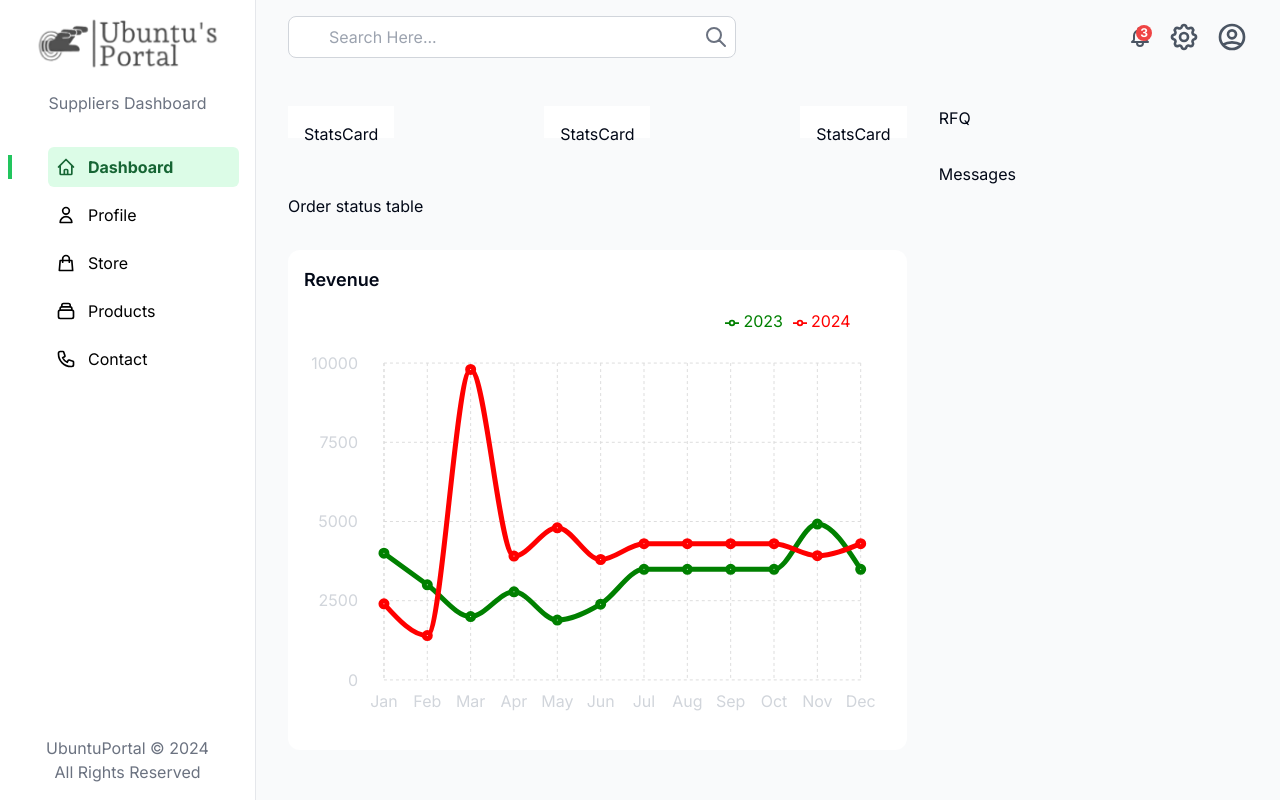
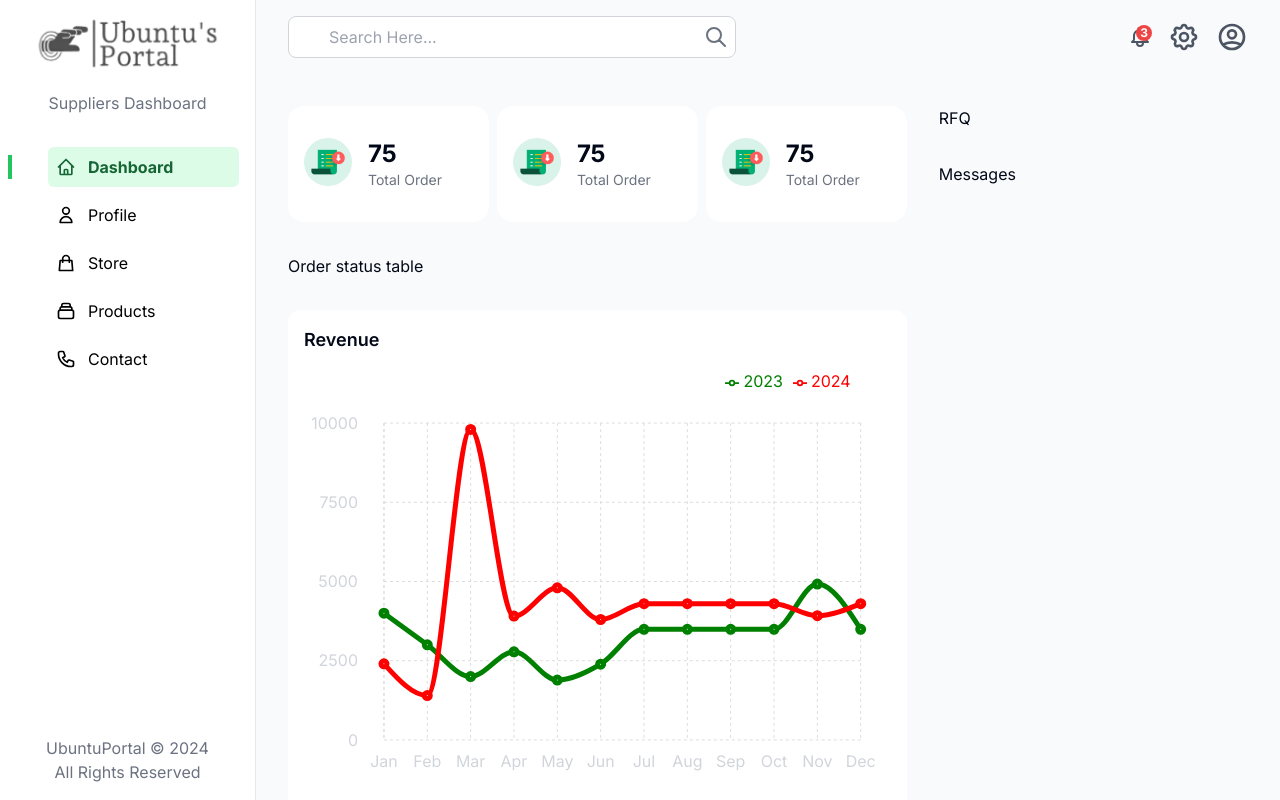
Before and after one commit to ubuntuportal/ubuntu_portal, a Next.js app in the folder ubuntu_portal_frontend/: page /supplier/dashboard in a window 1280 px wide. Built offline with nearby package versions, Linux system fonts and the light colour scheme.

Commit message:
completed status card

```diff
--- a/ubuntu_portal_frontend/components/supplier/StatsCard.tsx
+++ b/ubuntu_portal_frontend/components/supplier/StatsCard.tsx
@@ -1,4 +1,20 @@
 function StatsCard() {
-  return <div className="bg-white h-1/4 w-auto p-4"> StatsCard</div>;
+  return (
+    <div className="rounded-2xl bg-white p-4 flex-1  min-w-[130px]">
+      <div className="flex">
+        <img
+          src="/Icon_Order.png"
+          alt="Order"
+          className="h-12 w-12 my-4 mr-4"
+        />
+        <div className="my-4">
+          <h1 className="text-2xl font-bold ">75</h1>
+          <h2 className="mt-0 capitalize text-sm font-normal text-gray-500">
+            Total order
+          </h2>
+        </div>
+      </div>
+    </div>
+  );
 }
 export default StatsCard;
```
Also changed, not shown: ubuntu_portal_frontend/public/Icon_Order.png (added).
